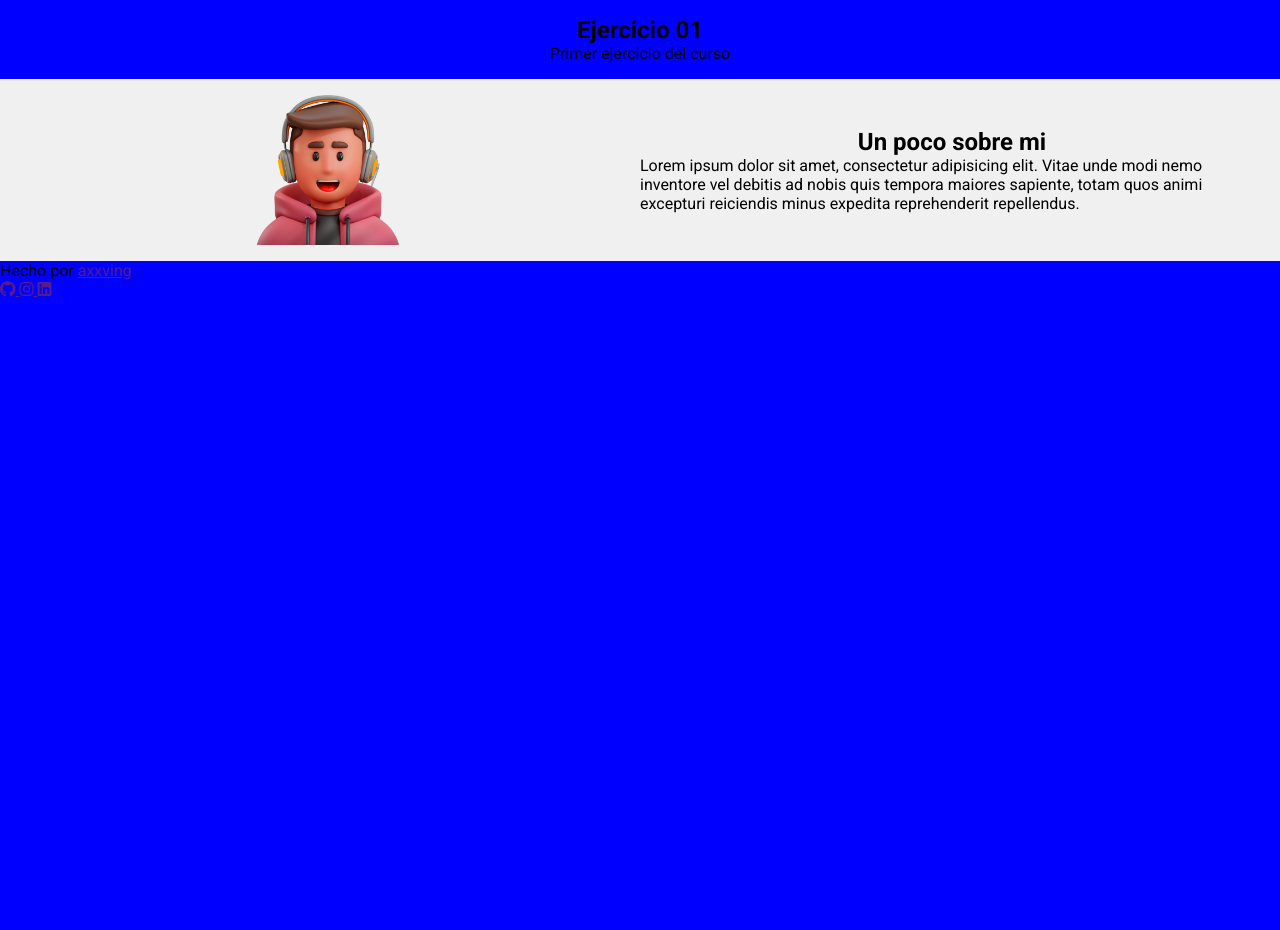
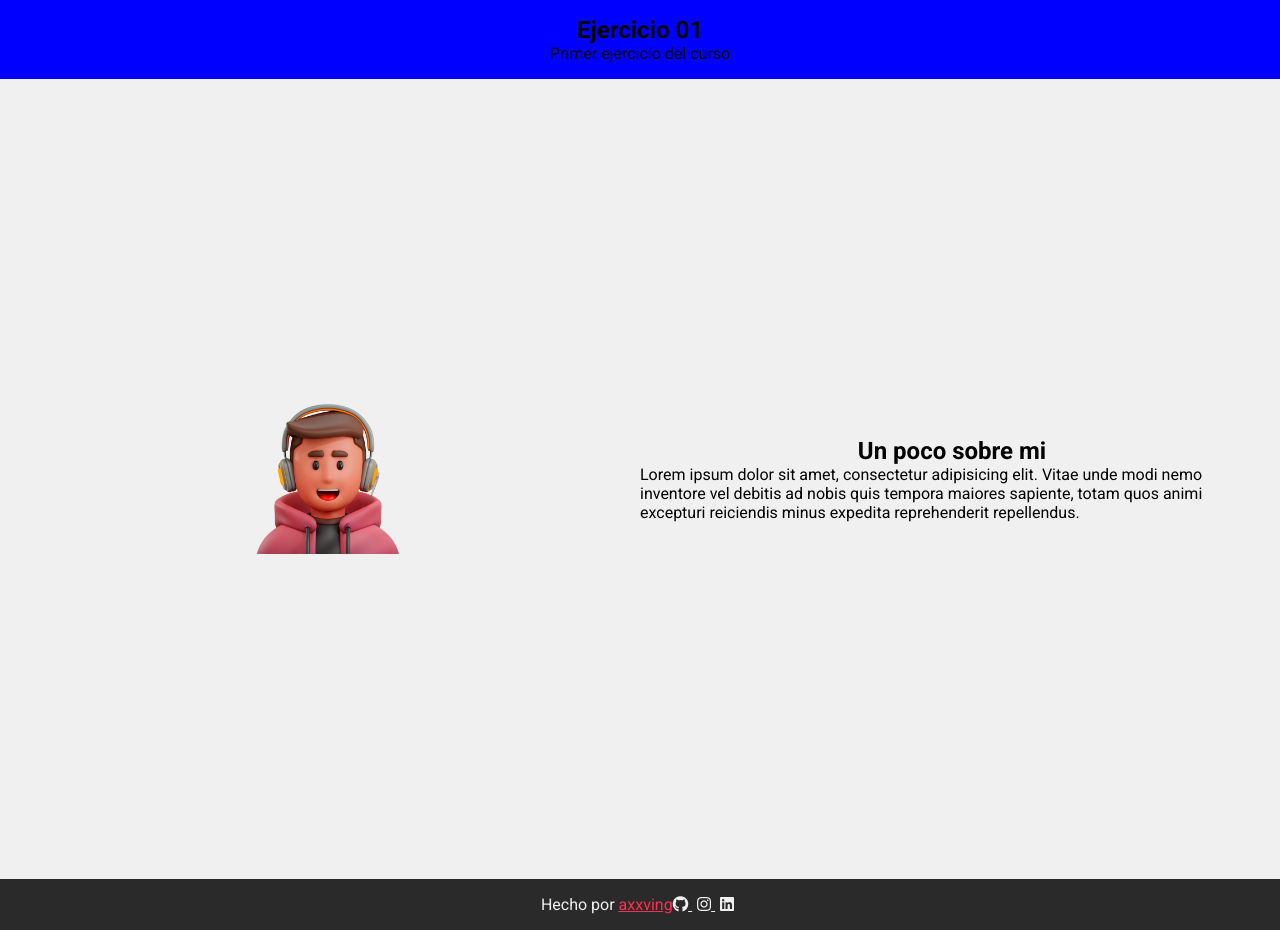
Before and after one commit to axxving/cur-js-fg-axv, a PHP site: page / in a window 1280 px wide. Shown: the part 51-981 px from the top of the page. Before the commit the page ends 348 px from the top, so only its background shows below. Run offline with PHP 8.4, Linux system fonts and the light colour scheme.

Commit message:
feat(style): Footer v1
Co-Authored-By: Irving Alejandro Hernández Ramírez <160192346+axxving@users.noreply.github.com>

```diff
--- a/Bloque02/css/styles.css
+++ b/Bloque02/css/styles.css
@@ -55,6 +55,7 @@ header {
 .container__main {
   background-color: var(--blanco);
   .container__seccion {
+    min-height: 100vh;
     display: flex;
     align-items: center;
     justify-content: space-around;
@@ -75,6 +76,38 @@ header {
   }
 }
 
+/*? Footer*/
+footer {
+  display: flex;
+  align-items: center;
+  justify-content: center;
+  padding: 1rem;
+  background-color: var(--negro);
+  .p-footer {
+    color: var(--blanco);
+    .a-footer {
+      color: var(--salmon);
+      transition: all ease-in-out 200ms;
+      &:hover {
+        color: var(--rosa);
+      }
+    }
+  }
+
+  .social__icons {
+    .a-footer-icon {
+      color: var(--blanco);
+      margin-right: 5px;
+      transition: all ease-in-out 200ms;
+      &:hover {
+        color: var(--salmon);
+      }
+    }
+  }
+}
+
+/*? Acerca */
+
 /* Extra small devices (phones, less than 576px) */
 @media (max-width: 575.98px) {
   /* body {
@@ -92,7 +125,15 @@ header {
         margin-top: 1rem;
         margin-bottom: 1rem;
         width: 100%;
+        text-align: center;
       }
+    }
+  }
+
+  footer {
+    flex-direction: column;
+    .social__icons {
+      margin-top: 1rem;
     }
   }
 }
--- a/Bloque02/index.html
+++ b/Bloque02/index.html
@@ -55,15 +55,15 @@
 
     <!--TODO Footer-->
     <footer>
-      <p>Hecho por <a href="">axxving</a></p>
+      <p class="p-footer">Hecho por <a class="a-footer" href="">axxving</a></p>
       <div class="social__icons">
-        <a href="">
+        <a class="a-footer-icon" href="">
           <i class="fab fa-github"> </i>
         </a>
-        <a href="">
+        <a class="a-footer-icon" href="">
           <i class="fab fa-instagram"></i>
         </a>
-        <a href="">
+        <a class="a-footer-icon" href="">
           <i class="fab fa-linkedin"></i>
         </a>
       </div>
```
Also changed, not shown: Bloque02/html/acerca.html (+16 -0 lines), Bloque02/html/contacto.html (+16 -0 lines).
